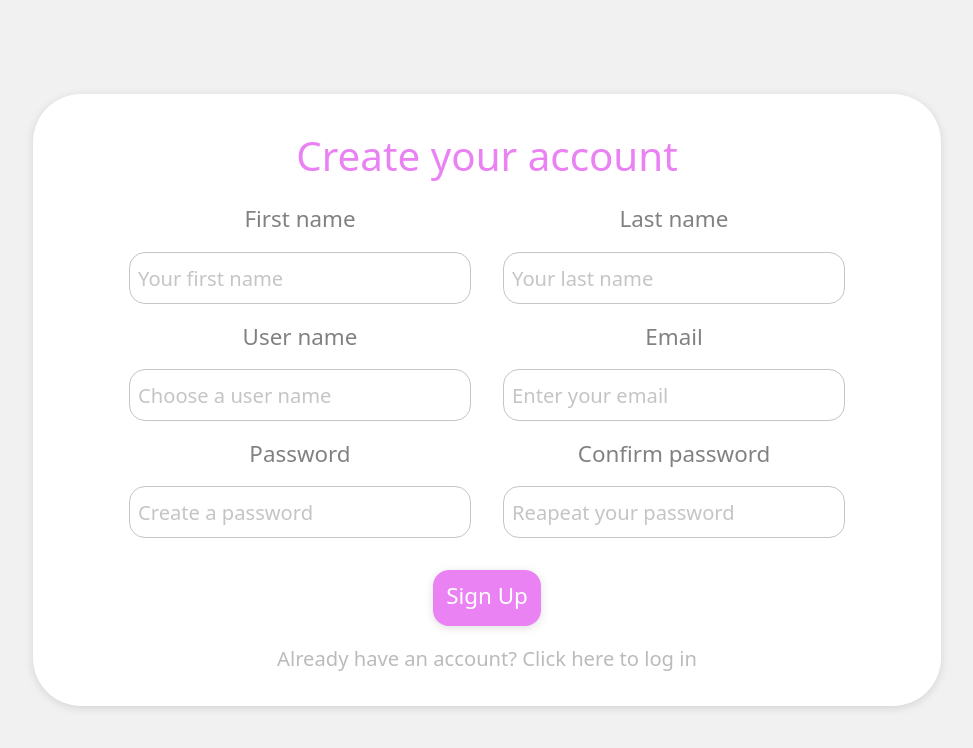
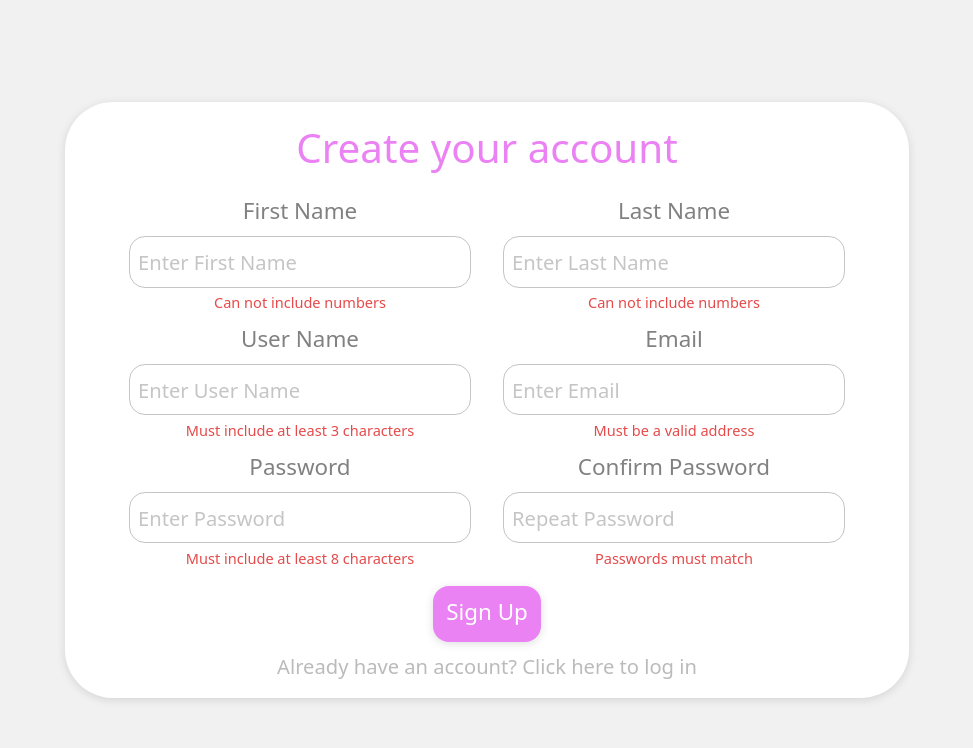
Before and after one commit to Moranpx1/react-project, a React (Vite) app in the folder frontend/: page / in a window 1280 px wide. Both pictures are taken after typing "Sample", "Sample123" into the empty fields and a click on the button "Don't have an account? Sign Up here". Shown: the top 748 px of the page, without its empty margins (153-1126 px from the left). Built offline with nearby package versions, Linux system fonts and the light colour scheme; the HTML template or start-up script is replaced by a standard one.

Commit message:
Error Messages

```diff
--- a/frontend/src/App.css
+++ b/frontend/src/App.css
@@ -8,9 +8,9 @@
 }
 
 .form{
-    padding:2rem;
-    padding-left: 5rem;
-    padding-right: 5rem;
+    padding:1rem;
+    padding-left: 3rem;
+    padding-right: 3rem;
     min-height: 50vh;
     display: flex;
     flex-direction: column;
@@ -43,7 +43,7 @@
 }
 
 label {
-    padding: 1rem;
+    padding: 0.5rem;
     color: rgb(129, 129, 129);
 }
 
@@ -60,8 +60,14 @@ input:active {
 
 /*Comments*/
 .errorText {
-    font-size: 80%;
-    color: rgb(255, 125, 125);
+    margin-top: 0.3rem;
+    font-size: 65%;
+    color: rgb(230, 74, 74);
+    visibility: hidden;
+}
+
+input:invalid ~ .errorText {
+    visibility: visible;
 }
 
 input:focus {
@@ -85,7 +91,8 @@ button {
     padding: 0.8rem;
     padding-top: 0.6rem;
     margin: 1rem;
-    margin-top: 2rem;
+    margin-top: 1rem;
+    margin-bottom: 0.5rem;
     border: none;
     border-radius: 1rem;
     background-color: rgb(234, 130, 243);
@@ -122,4 +129,5 @@ button {
 .heading {
     color: rgb(234, 130, 243);
     font-size: 180%;
+    padding-bottom: 0.5rem;
 }
--- a/frontend/src/components/Login.tsx
+++ b/frontend/src/components/Login.tsx
@@ -1,41 +1,51 @@
 import React, {useState} from 'react';
 import axios from 'axios';
+import LoginInput from './LoginInputs';
 
 const Login = (props: any) => {
 
-  const [userName, setUserName] = useState('');
-  const [password, setPassword] = useState('');
+  const[values, setValues] = useState({
+    userName: "",
+    password: ""
+    }
+  );
+
+  const inputs = [
+    {
+      id: "1",
+      name: "userName",
+      type: "text",
+      label: "User Name",
+      placeholder: "Enter User Name"
+    },
+    {
+      id: "2",
+      name: "password",
+      type: "password",
+      label: "Password",
+      placeholder: "Enter Password"
+    },
+  ]
+
+
+  const onChange = (e: React.ChangeEvent<HTMLFormElement>) => {
+    console.log(e.target.value)
+    setValues({...values, [e.target.name]: e.target.value})
+  }
 
   const handleSubmit = (e: React.FormEvent<HTMLFormElement>) => {
     e.preventDefault();
-
-    //API related
-    axios.post('http://localhost:3000/api/login', {
-      username: userName,
-      password: password
-    })
-      .then(response => {
-        // Handle successful login response
-        console.log(response.data); // Log the response data or perform any necessary actions
-
-        // Reset the form
-        setUserName('');
-        setPassword('');
-      })
-      .catch(error => {
-        // Handle error
-        console.error(error);
-      });
   }
 
-    return (
+  return (
         <div className = "auth-form-container">
           <form className = "form" autoComplete = "off" onSubmit={handleSubmit}>
             <div className = "heading">Login</div>
-            <label htmlFor = "userName">User name</label>
-            <input type = "text" value = {userName} onChange = {(e) => setUserName(e.target.value)} placeholder="Enter user name" id = "userName" name = "userName"></input>
-            <label htmlFor = "password">Password</label>
-            <input type = "password" value = {password} onChange = {(e) => setPassword(e.target.value)} placeholder="Enter password" id = "password" name = "password"></input>
+
+            {inputs.map((input) => (
+              <LoginInput key = {input.id} {...input} onChange = {onChange}/>
+            ))}
+
             <button className = "bigButton" type = "submit">Login</button>
             <button className = "periButton" onClick={() => props.onFormSwitch("register")}>Don't have an account? Sign Up here</button>
           </form>
@@ -43,4 +53,5 @@ const Login = (props: any) => {
       );
 }
 
+
 export default Login;
--- /dev/null
+++ b/frontend/src/components/LoginInputs.tsx
@@ -0,0 +1,13 @@
+
+const LoginInput = (props: any) => {
+
+    const {...inputProps} = props;
+
+    return (
+        <>
+            <label>{props.label}</label>
+            <input {...inputProps} onChange = {props.onChange}></input>
+        </>
+    )
+}
+export default LoginInput
--- a/frontend/src/components/Register.tsx
+++ b/frontend/src/components/Register.tsx
@@ -1,9 +1,11 @@
 import React, {useState} from 'react';
 import axios from 'axios';
+import RegisterInput from './RegisterInput'
+
+// import validaion from './Validation';
 
 const Register = (props: any) => {
 
-    //values store
   const [values, setValues] = useState({
     firstName: "",
     lastName: "",
@@ -13,26 +15,79 @@ const Register = (props: any) => {
     confirmPassword: ""
   });
 
-  const handleInput = (e: React.ChangeEvent<HTMLInputElement>) => {
-    setValues({...values, [e.target.name]: e.target.value})
+  const inputsColumn1 = [
+    {
+      id: 1,
+      name: "firstName",
+      type: "text",
+      placeholder: "Enter First Name",
+      label: "First Name",
+      errorMessage: "Can not include numbers",
+      pattern: "^[^0-9]+$",
+      required: true
+    },
+    {
+      id: 2,
+      name: "userName",
+      type: "text",
+      placeholder: "Enter User Name",
+      label: "User Name",
+      errorMessage: "Must include at least 3 characters",
+      pattern: "^(?!\\s*$).{3,}$",
+      required: true
+    },
+    {
+      id: 3,
+      name: "password",
+      type: "password",
+      placeholder: "Enter Password",
+      label: "Password",
+      errorMessage: "Must include at least 8 characters",
+      pattern: "^(?!\\s*$).{8,}$",
+      required: true ,
     }
+  ];
+
+
+  const inputsColumn2 = [
+    {
+      id: 1,
+      name: "lastName",
+      type: "text",
+      placeholder: "Enter Last Name",
+      label: "Last Name",
+      errorMessage: "Can not include numbers",
+      pattern: "^[^0-9]+$",
+      required: true
+    },
+    {
+      id: 2,
+      name: "email",
+      type: "email",
+      placeholder: "Enter Email",
+      label: "Email",
+      errorMessage: "Must be a valid address",
+      required: true
+    },
+    {
+      id: 3,
+      name: "confirmPassword",
+      type: "password",
+      placeholder: "Repeat Password",
+      label: "Confirm Password",
+      errorMessage: "Passwords must match",
+      pattern: values.password,
+      required: true
+    }
+  ];
 
   const handleSubmit = (e: React.FormEvent<HTMLFormElement>) => {
     e.preventDefault();
+  }
 
-    //API related
-    axios.post('/api/register', {
-      username: values.userName,
-      password: values.password
-    })
-      .then(response => {
-        // Handle successful login response
-        console.log(response.data); // Log the response data or perform any necessary actions
-      })
-      .catch(error => {
-        // Handle error
-        console.error(error);
-      });
+  const onChange = (e: React.ChangeEvent<HTMLFormElement>) => {
+    console.log(e.target.value)
+    setValues({...values, [e.target.name]: e.target.value})
   }
 
   return (
@@ -43,28 +98,17 @@ const Register = (props: any) => {
         <div className = "register-form-container">
           <div className = "register-form-columns">
 
-            <label htmlFor = "firstName">First name</label>
-            <input type = "text" value = {values.firstName} onChange = {handleInput} placeholder="Your first name" id = "firstName" name = "firstName"></input>
-
-            <label htmlFor = "userName">User name</label>
-            <input type = "text" value = {values.userName} onChange = {handleInput} placeholder="Choose a user name" id = "userName" name = "userName"></input>
-
-            <label htmlFor = "password">Password</label>
-            <input type = "password" value = {values.password} onChange = {handleInput} placeholder="Create a password" id = "password" name = "password"></input>
-
+            {inputsColumn1.map((input) => (
+              <RegisterInput key = {input.id} {...input} onChange = {onChange}/>
+            ))}
 
           </div>
 
           <div className = "register-form-columns">
 
-            <label htmlFor = "lastName">Last name</label>
-            <input type = "text" value = {values.lastName} onChange = {handleInput} placeholder="Your last name" id = "lastName" name = "lastName"></input>
-
-            <label htmlFor = "email">Email</label>
-            <input type = "email" value = {values.email} onChange = {handleInput} placeholder="Enter your email" id = "email" name = "email"></input>
-
-            <label htmlFor = "confirmPassword">Confirm password</label>
-            <input type = "password" value = {values.confirmPassword} onChange = {handleInput} placeholder="Reapeat your password" id = "ConfirmPassword" name = "ConfirmPassword"></input>
+            {inputsColumn2.map((input) => (
+                <RegisterInput key = {input.id} {...input} onChange = {onChange}/>
+            ))}
 
           </div>
         </div>
@@ -77,4 +121,5 @@ const Register = (props: any) => {
       );
 }
 
+
 export default Register;
--- /dev/null
+++ b/frontend/src/components/RegisterInput.tsx
@@ -0,0 +1,14 @@
+const RegisterInput = (props: any) => {
+
+    const {label, onChange, id, errorMessage, ...inputProps} = props;
+
+    return (
+        <>
+            <label>{label}</label>
+            <input {...inputProps} onChange = {onChange}/>
+            <span className = "errorText">{errorMessage}</span>
+        </>
+    )
+}
+
+export default RegisterInput;
```
Lines whose indentation alone changed are shown as unchanged.
